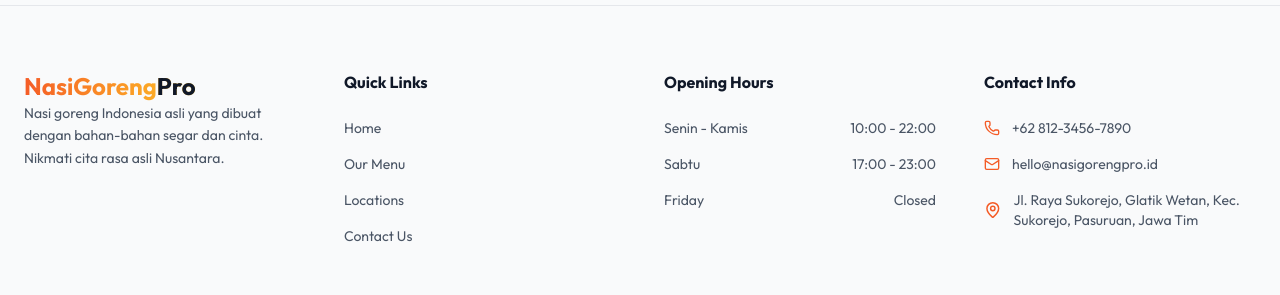
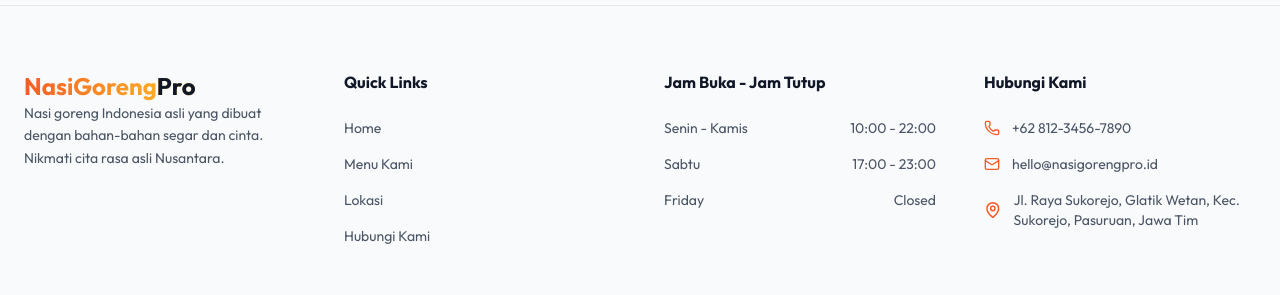
Before and after one commit to novalCandra/cms-nasiGoreng, a React (Vite) app: page / in a window 1280 px wide. Shown: the part 2393-2688 px from the top of the page. Built offline with nearby package versions, Linux system fonts and the light colour scheme.

Commit message:
feat : ✅ Done perbaikan Language -> english for Indonesia

```diff
--- a/src/components/Footer.tsx
+++ b/src/components/Footer.tsx
@@ -30,7 +30,7 @@ export function Footer() {
                 href="#menu"
                 className="hover:text-primary-600 transition-colors"
               >
-                Our Menu
+                Menu Kami
               </a>
             </li>
             <li>
@@ -38,7 +38,7 @@ export function Footer() {
                 href="#location"
                 className="hover:text-primary-600 transition-colors"
               >
-                Locations
+                Lokasi
               </a>
             </li>
             <li>
@@ -46,14 +46,14 @@ export function Footer() {
                 href="#contact"
                 className="hover:text-primary-600 transition-colors"
               >
-                Contact Us
+                Hubungi Kami
               </a>
             </li>
           </ul>
         </div>
 
         <div>
-          <h4 className="font-bold mb-6">Opening Hours</h4>
+          <h4 className="font-bold mb-6">Jam Buka - Jam Tutup</h4>
           <ul className="space-y-4 text-sm text-gray-600 dark:text-gray-400">
             <li className="flex justify-between">
               <span>Senin - Kamis</span> <span>10:00 - 22:00</span>
@@ -68,7 +68,7 @@ export function Footer() {
         </div>
 
         <div>
-          <h4 className="font-bold mb-6">Contact Info</h4>
+          <h4 className="font-bold mb-6">Hubungi Kami</h4>
           <ul className="space-y-4 text-sm text-gray-600 dark:text-gray-400">
             <li className="flex items-center gap-3">
               <Phone size={16} className="text-primary-600" />
--- a/src/components/Navbar.tsx
+++ b/src/components/Navbar.tsx
@@ -7,8 +7,8 @@ import { cn } from "../utils/cn";
 const navLinks = [
   { name: "Home", href: "#home" },
   { name: "Menu", href: "#menu" },
-  { name: "Location", href: "#location" },
-  { name: "Contact", href: "#contact" },
+  { name: "Lokasi", href: "#location" },
+  { name: "Hubungi Kami", href: "#contact" },
 ];
 
 export function Navbar() {
```
